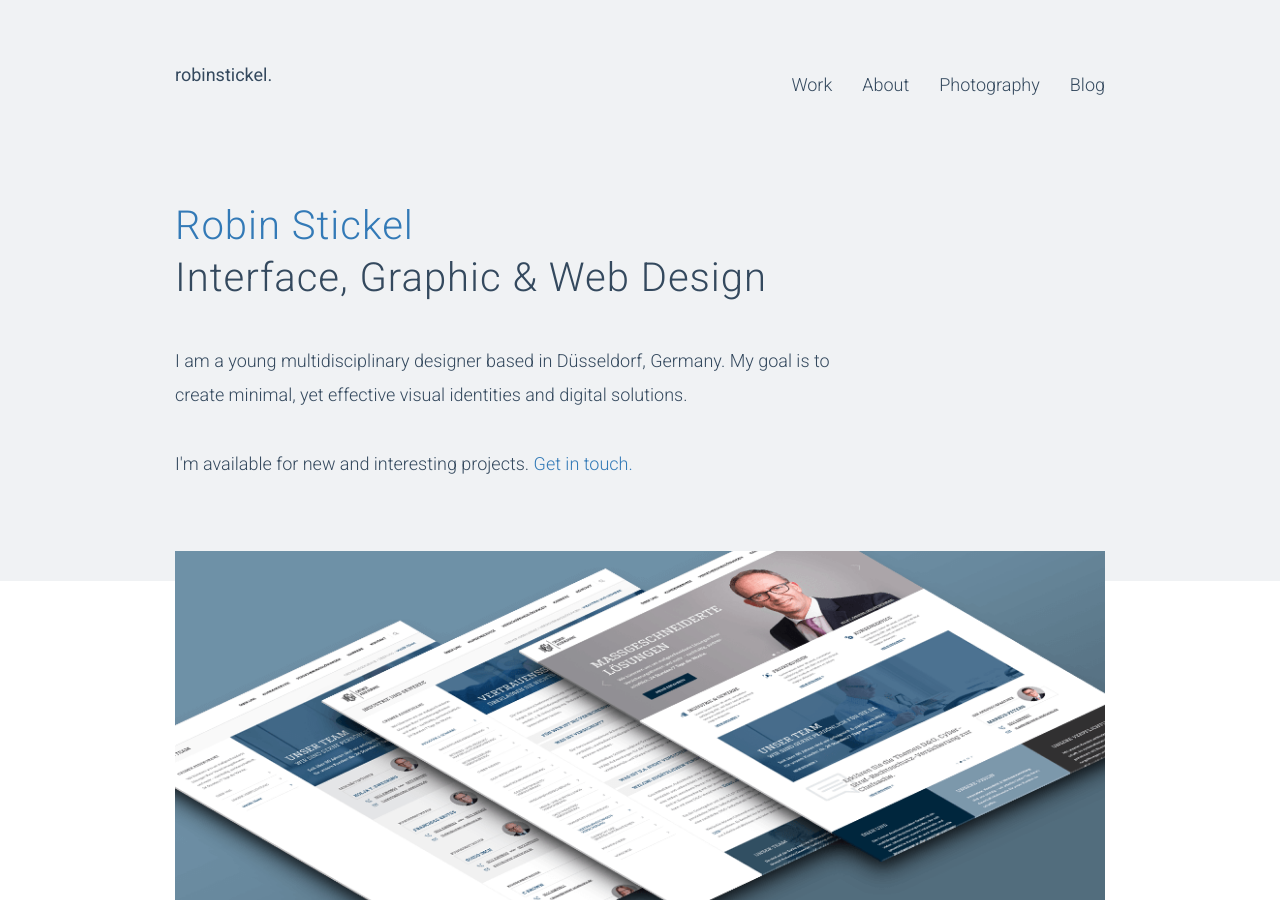
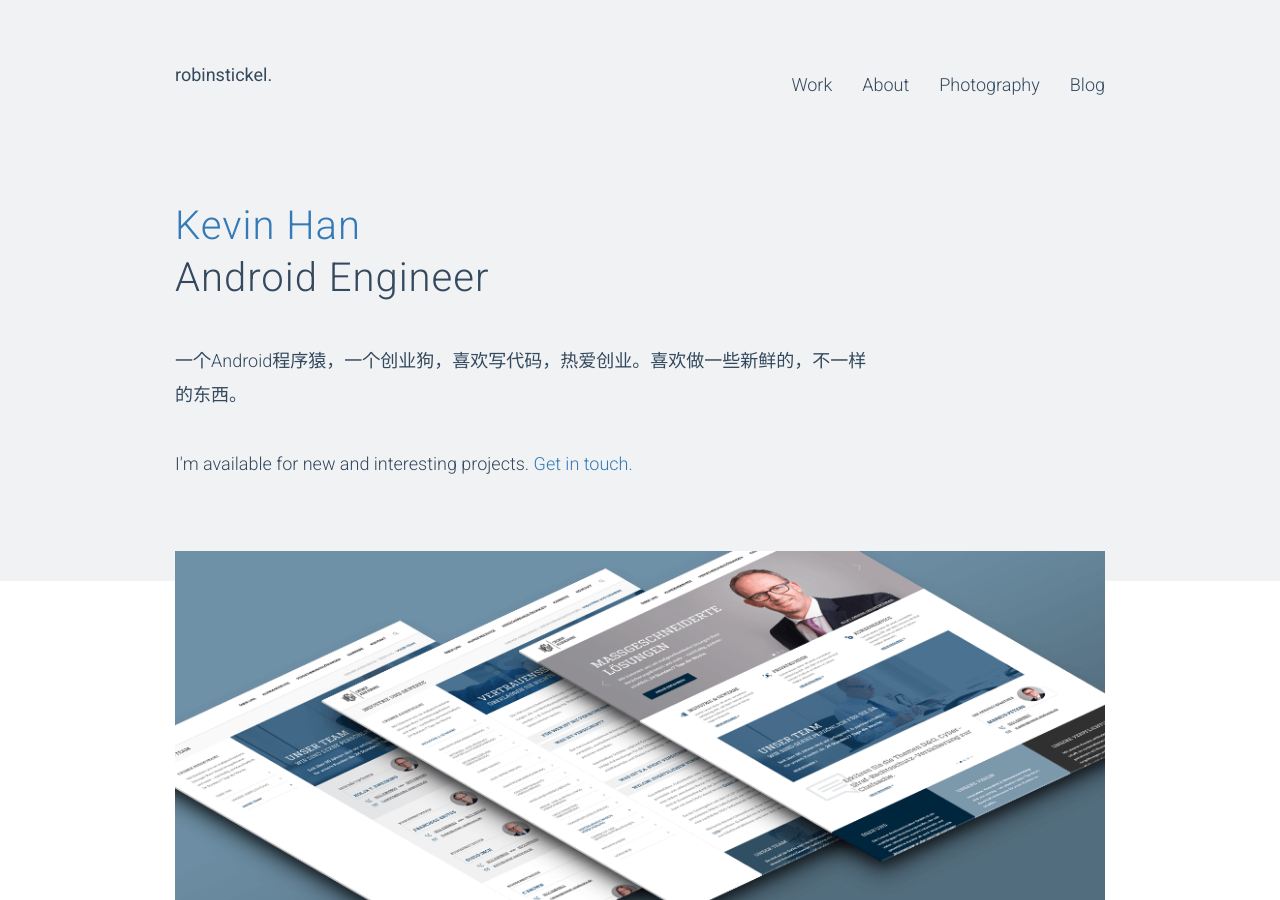
Before and after one commit to Hankay/Hankay.github.io, a Jekyll site: the page built from index.html, in a window 1280 px wide and 900 px high. Built offline with Jekyll 4.4.1, drawn with Linux system fonts in a browser that asks for light colours.

Commit message:
test eidt some

```diff
--- a/index.html
+++ b/index.html
@@ -4,8 +4,8 @@ title: Robin Stickel - Interface, Graphic & Web Design
 description: Robin Stickel is a young multidisciplinary designer based in Düsseldorf, Germany. His goal is to craft minimal, yet effective visual identities and digital solutions.
 ---
       <header class="subpage-home">
-             <h1><span><a href="/" title="Homepage">Robin Stickel</a></span><br>Interface, Graphic & Web Design</h1>
-             <p>I am a young multidisciplinary designer based in Düsseldorf, Germany. My goal is to create minimal, yet effective visual identities and digital solutions.<br><br>I'm available for new and interesting projects. <a href="mailto:hello@robinstickel.com">Get in touch.</a></p>
+             <h1><span><a href="/" title="Homepage">Kevin Han</a></span><br>Android Engineer</h1>
+             <p>一个Android程序猿，一个创业狗，喜欢写代码，热爱创业。喜欢做一些新鲜的，不一样的东西。<br><br>I'm available for new and interesting projects. <a href="mailto:hello@robinstickel.com">Get in touch.</a></p>
       </header>
       </div>
       </div>
```
Also changed, not shown: README.md.
